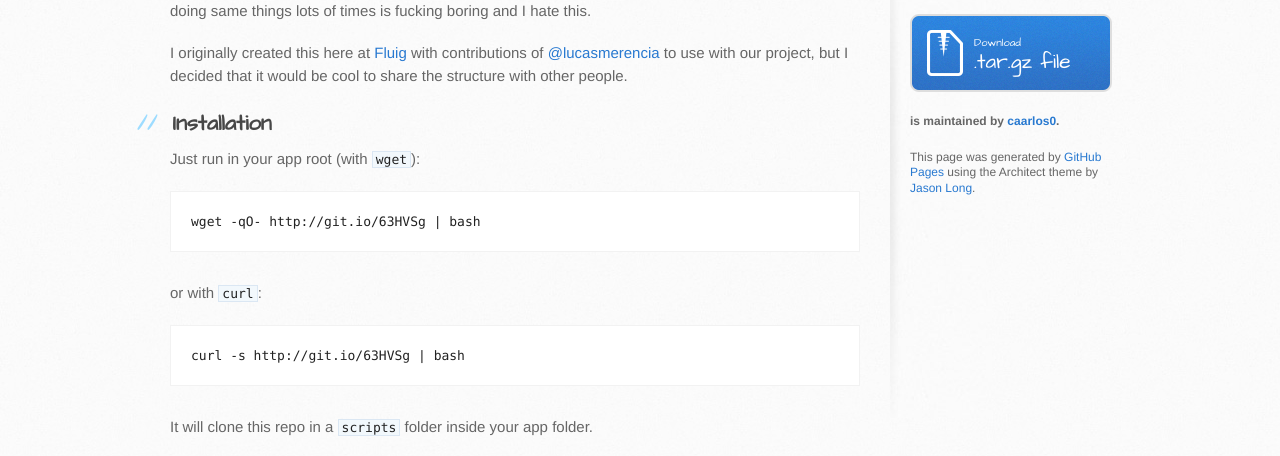
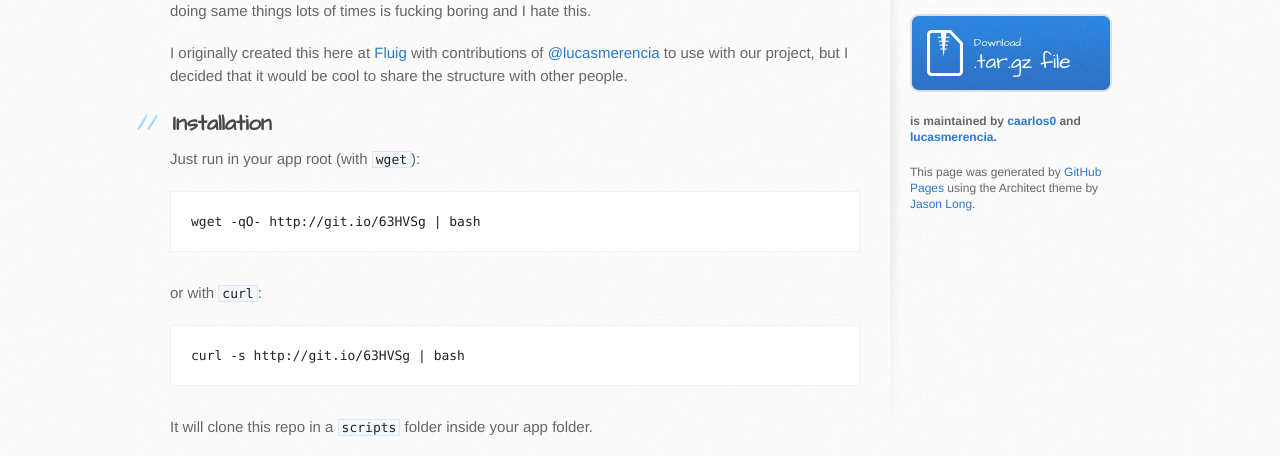
Before and after one commit to caarlos0-graveyard/modular-build, a plain HTML site: page index.html in a window 1280 px wide. Shown: the part 318-774 px from the top of the page. Drawn offline with Linux system fonts and the light colour scheme.

Commit message:
Update index.html

```diff
--- a/index.html
+++ b/index.html
@@ -13,7 +13,7 @@
     <script src="//html5shiv.googlecode.com/svn/trunk/html5.js"></script>
     <![endif]-->
 
-    <title>Modular-build by caarlos0</title>
+    <title>modular-build</title>
   </head>
 
   <body>
@@ -104,7 +104,7 @@ manually install modular-build;</li>
             .tar.gz file
           </a>
 
-          <p class="repo-owner"><a href="https://github.com/caarlos0/modular-build"></a> is maintained by <a href="https://github.com/caarlos0">caarlos0</a>.</p>
+          <p class="repo-owner"><a href="https://github.com/caarlos0/modular-build"></a> is maintained by <a href="https://github.com/caarlos0">caarlos0</a> and <a href="https://github.com/lucasmerencia">lucasmerencia</a>.</p>
 
           <p>This page was generated by <a href="pages.github.com">GitHub Pages</a> using the Architect theme by <a href="http://twitter.com/jasonlong">Jason Long</a>.</p>
         </aside>
```
